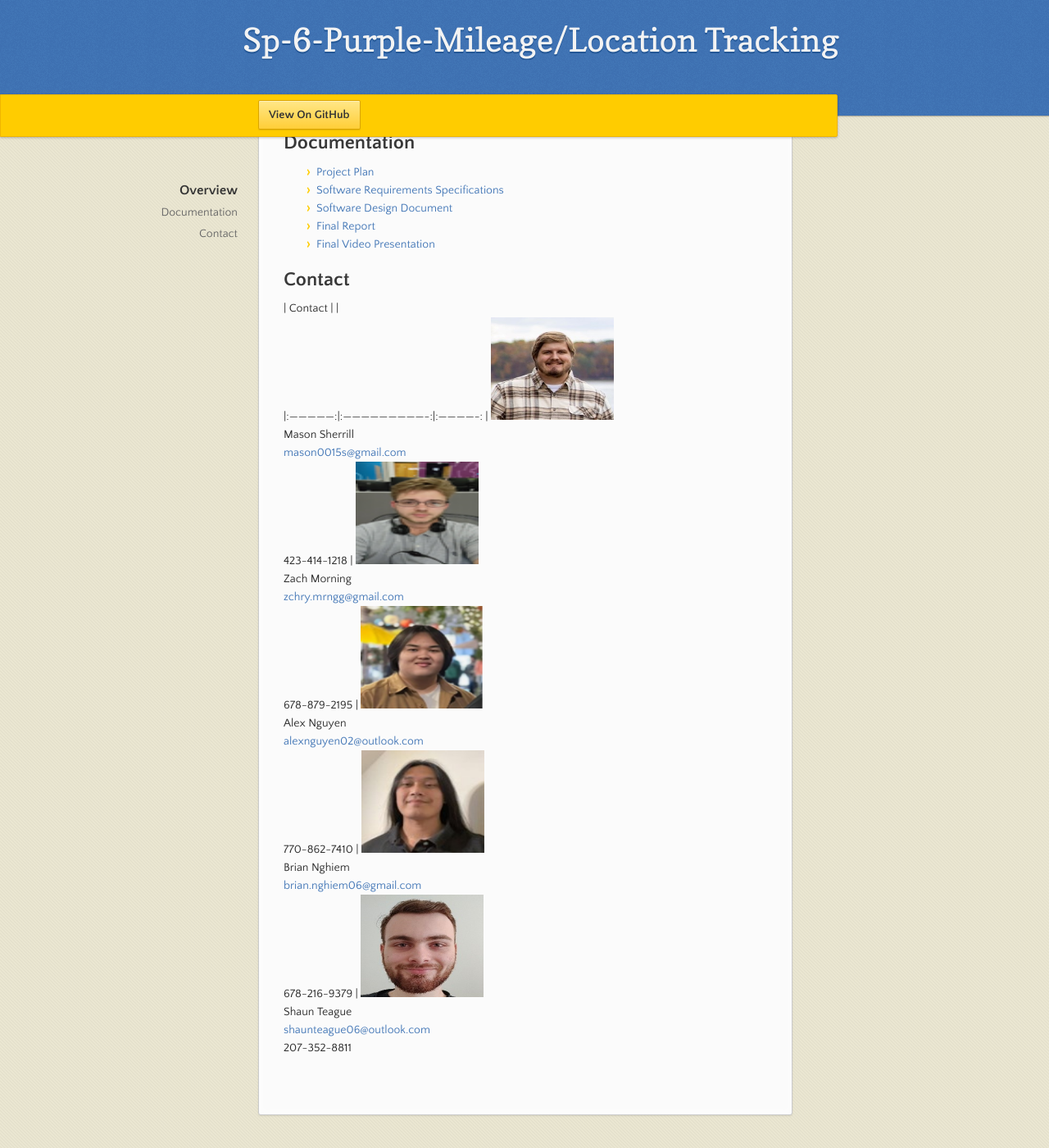
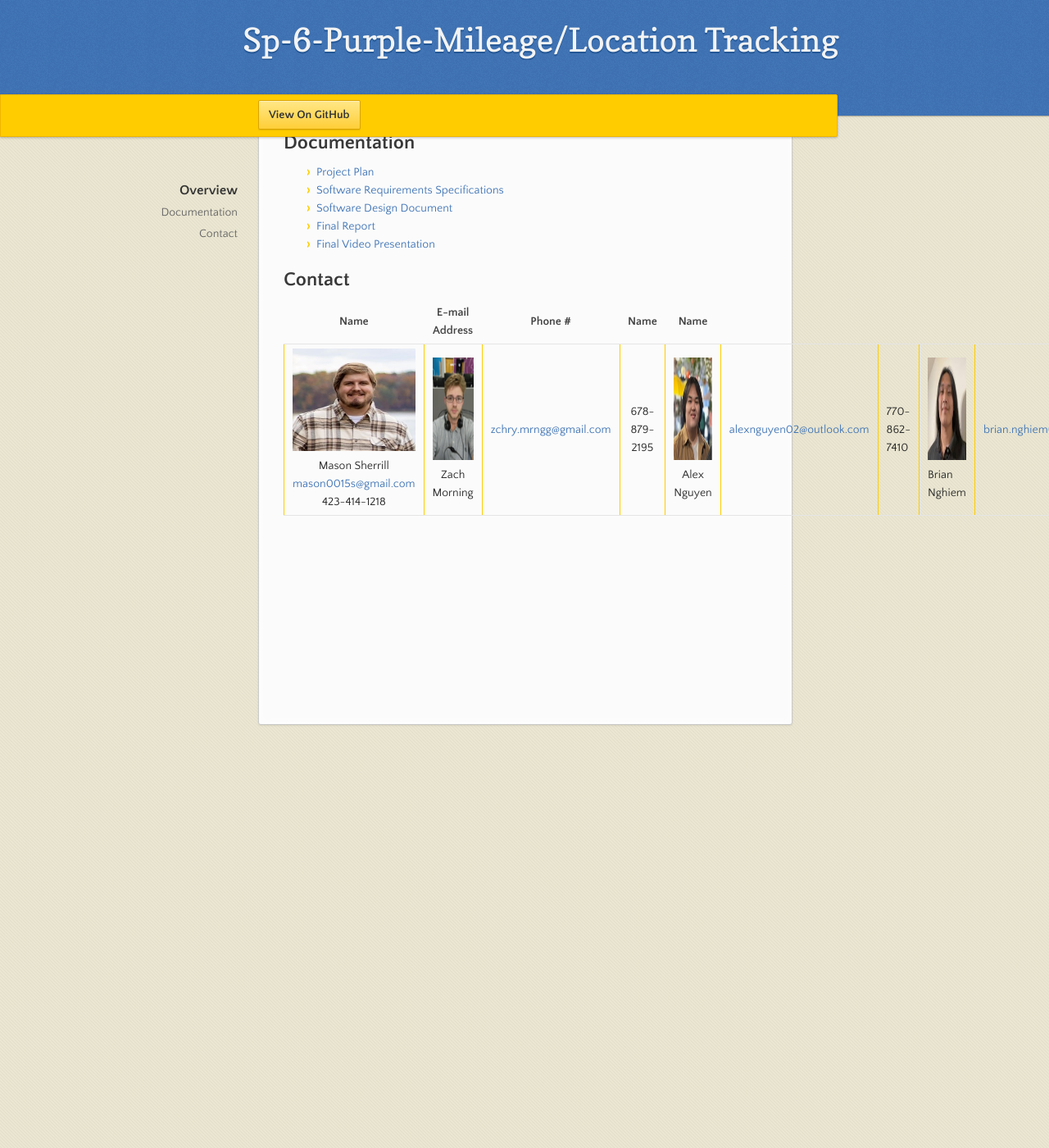
Before and after one commit to SP6-Purple-MileageLocationTracking/SP-6-Purple-MileageLocationTracking.github.io, a Jekyll site: the page built from index.md, in a window 1280 px wide and 1400 px high, scrolled down 476 px. Shown: the whole window at 82% size. Built offline with Jekyll 4.4.1, drawn with Linux system fonts in a browser that asks for light colours; the repository's description, which GitHub fills in, is left out.

Commit message:
TestingContactFormat

```diff
--- a/index.md
+++ b/index.md
@@ -22,16 +22,6 @@ Our app will allow the user to have their starting and ending location tracked a
 
 ## Contact
 
-| Contact           |  |
-|:---------------:|:----------------------------:|:-------------:
-| <img src="assets/images/Mason.png" alt="Mason Sherrill" width="150" height="125"/> <br> Mason Sherrill \
-<mason0015s@gmail.com> \
-423-414-1218 | <img src="assets/images/Zach.png" alt="Zach Morning" width="150" height="125"/> <br> Zach Morning \
-<zchry.mrngg@gmail.com> \
-678-879-2195 | <img src="assets/images/Alex.png" alt="Alex Nguyen" width="150" height="125"/> <br> Alex Nguyen \
-<alexnguyen02@outlook.com> \
-770-862-7410 | <img src="assets/images/Brian.png" alt="Brian Nghiem" width="150" height="125"/> <br> Brian Nghiem \
- <brian.nghiem06@gmail.com> \
-678-216-9379 | <img src="assets/images/Shaun.png" alt="Shaun Teague" width="150" height="125"/> <br> Shaun Teague \
-<shaunteague06@outlook.com> \
-207-352-8811
+| Name           | E-mail Address              | Phone #      | Name | Name
+|:---------------:|:----------------------------:|:-------------:|:---------:|:---------:
+| <img src="assets/images/Mason.png" alt="Mason Sherrill" width="150" height="125"/> <br> Mason Sherrill <mason0015s@gmail.com>  423-414-1218 | <img src="assets/images/Zach.png" alt="Zach Morning" width="150" height="125"/> <br> Zach Morning   | <zchry.mrngg@gmail.com>     | 678-879-2195 | <img src="assets/images/Alex.png" alt="Alex Nguyen" width="150" height="125"/> <br> Alex Nguyen    | <alexnguyen02@outlook.com>  | 770-862-7410 | <img src="assets/images/Brian.png" alt="Brian Nghiem" width="150" height="125"/> <br> Brian Nghiem   | <brian.nghiem06@gmail.com>  | 678-216-9379 | <img src="assets/images/Shaun.png" alt="Shaun Teague" width="150" height="125"/> <br> Shaun Teague   | <shaunteague06@outlook.com> | 207-352-8811
```
